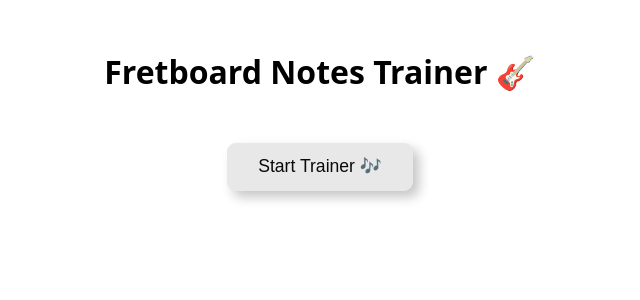
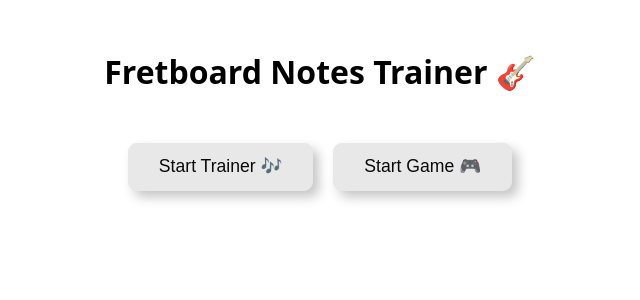
Before and after one commit to nikolanekudova/fretboard-notes-trainer, a React (Vite) app: page / in a window 1280 px wide. Shown: the top 300 px of the page, without its empty margins (320-960 px from the left). Built offline with nearby package versions, Linux system fonts and the light colour scheme.

Commit message:
added gamepage and state for gamepage

```diff
--- a/src/App.jsx
+++ b/src/App.jsx
@@ -1,21 +1,32 @@
 import { useState } from "react";
 import { StartPage } from "./components/StartPage";
 import { TrainerPage } from "./components/TrainerPage";
+import { GamePage } from "./components/GamePage";
 
-function App() {
-    const [appStart, setAppStart] = useState(false);
+export default function App() {
+    const [trainerStart, setTrainerStart] = useState(false);
+    const [gameStart, setGameStart] = useState(false);
 
     return (
         <div className="page-wrapper">
             <h1>Fretboard Notes Trainer 🎸</h1>
-            {appStart === false && (
-                <StartPage appStart={appStart} setAppStart={setAppStart} />
+            {trainerStart === false && gameStart === false && (
+                <StartPage
+                    trainerStart={trainerStart}
+                    setTrainerStart={setTrainerStart}
+                    gameStart={gameStart}
+                    setGameStart={setGameStart}
+                />
             )}
-            {appStart === true && (
-                <TrainerPage appStart={appStart} setAppStart={setAppStart} />
+            {trainerStart === true && (
+                <TrainerPage
+                    trainerStart={trainerStart}
+                    setTrainerStart={setTrainerStart}
+                />
+            )}
+            {gameStart === true && (
+                <GamePage gameStart={gameStart} setGameStart={setGameStart} />
             )}
         </div>
     );
 }
-
-export default App;
--- /dev/null
+++ b/src/components/GamePage.jsx
@@ -0,0 +1,14 @@
+import React from "react";
+
+export function GamePage({ setGameStart }) {
+    function stopGame() {
+        setGameStart(false);
+        location.reload(); // stop function is not working
+    }
+
+    return (
+        <div>
+            <button onClick={stopGame}>Cancel Game 🙉</button>
+        </div>
+    )
+}
--- a/src/components/StartPage.jsx
+++ b/src/components/StartPage.jsx
@@ -1,13 +1,18 @@
 import React from "react";
 
-export function StartPage(appStart, setAppStart) {
-    function startApp() {
-        appStart.setAppStart(true);
+export function StartPage({ trainerStart, setTrainerStart, gameStart, setGameStart} ) {
+    function startTrainer() {
+        setTrainerStart(true);
+    }
+
+    function startGame() {
+        setGameStart(true);
     }
 
     return (
-        <div>
-            <button onClick={startApp}>Start Trainer 🎶</button>
+        <div className="start-page-btns-wrapper">
+            <button onClick={startTrainer}>Start Trainer 🎶</button>
+            <button onClick={startGame}>Start Game 🎮</button>
         </div>
     );
 }
--- a/src/components/TrainerPage.jsx
+++ b/src/components/TrainerPage.jsx
@@ -8,7 +8,7 @@ import { playSound } from "../utils/playSound";
 import { generateRandomNoteString } from "../utils/data/generateRandomNoteString";
 import { Inputs } from "./Inputs";
 
-export function TrainerPage(appStart, setAppStart) {
+export function TrainerPage({ setTrainerStart }) {
     const [frequency, setFrequency] = useState(0);
     const [noteStringFrequency, setNoteStringFrequency] = useState({
         note: "",
@@ -123,7 +123,7 @@ export function TrainerPage(appStart, setAppStart) {
     }, []);
 
     function stopTuner() {
-        appStart.setAppStart(false);
+        setTrainerStart(false);
         location.reload(); // stop function is not working
     }
 
--- a/src/index.css
+++ b/src/index.css
@@ -8,6 +8,13 @@ h1 {
     font-size: 2em;
 }
 
+/* START PAGE */
+.start-page-btns-wrapper {
+    display: flex;
+    gap: 20px;
+}
+
+/* TRAINER PAGE */
 .page-wrapper {
     height: 100vh;
     padding: 50px 20px 0px 20px;
```
